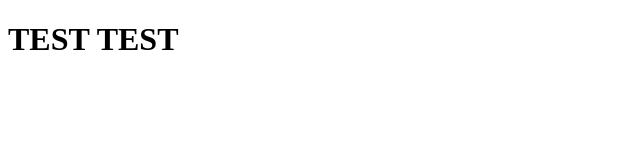
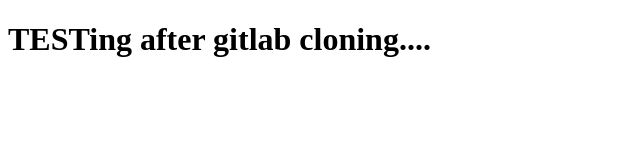
Before and after one commit to jyothybaby/first-day-repo, a plain HTML site: page index.html in a window 1280 px wide. Shown: the whole page, without its empty margins (0-640 px from the left). Drawn offline with Linux system fonts and the light colour scheme.

Commit message:
second commit

```diff
--- a/index.html
+++ b/index.html
@@ -1,12 +1,12 @@
 <!DOCTYPE html>
 <html>
 <head>
-    <title>Testing GitHubcloning</title>
+    <title>Testing GitHubcloning after gitlab add</title>
     <!-- <script type="text/javascript" src="https://cdnjs.cloudflare.com/ajax/libs/jquery/3.1.0/jquery.min.js"></script> -->
 </head>
 <body>
 
-    <h1><b>TEST TEST</b></h1>
+    <h1><b>TESTing after gitlab cloning....</b></h1>
 
 </body>
 </html>
```
